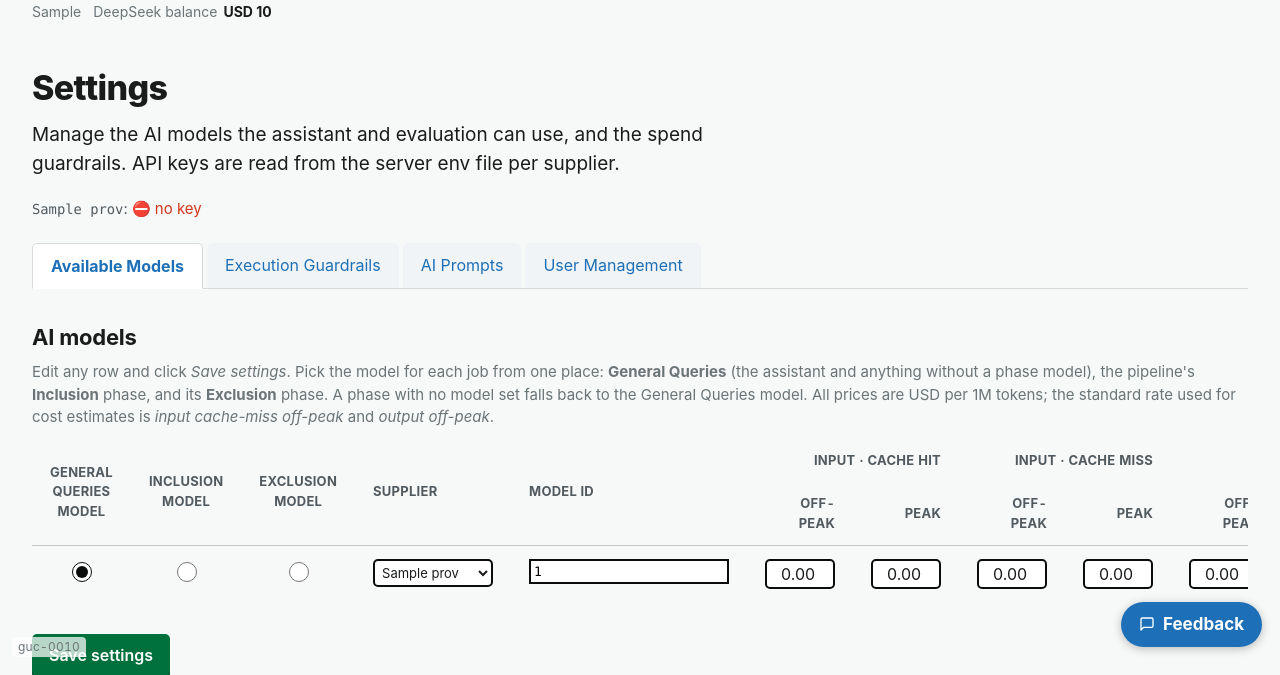
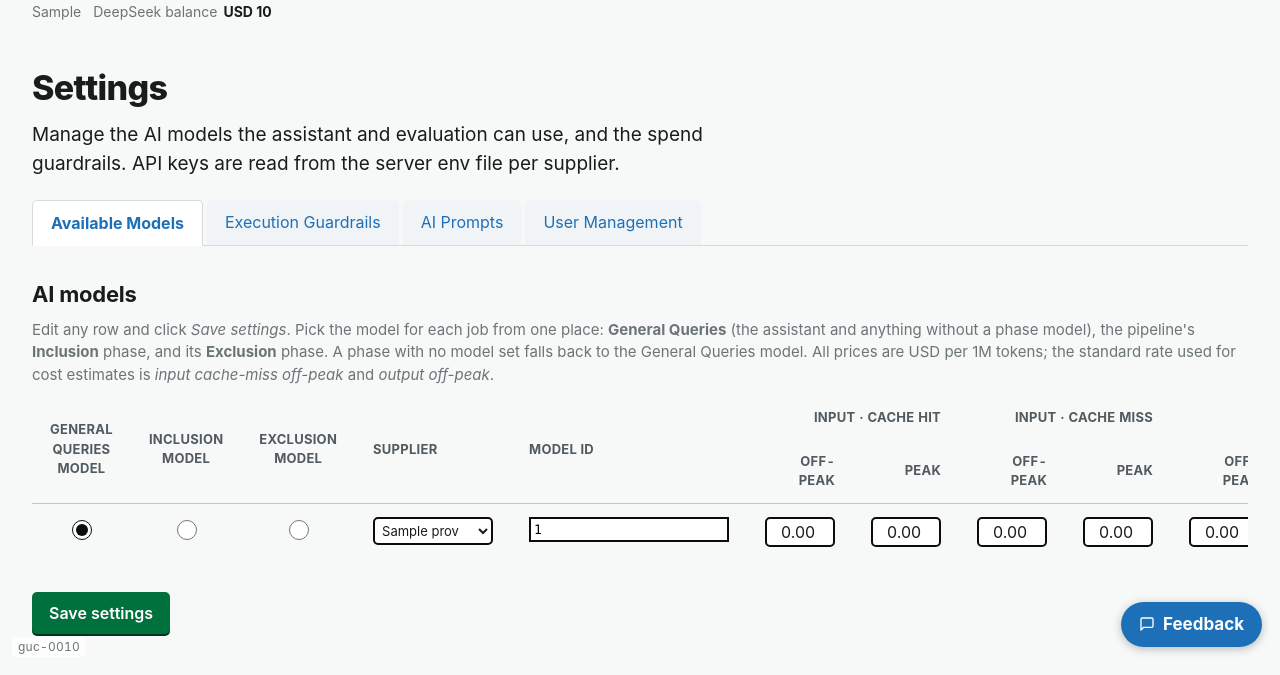
Before and after one commit to Underwoodt/gov-uk-corpus, a FastAPI app: template webapp/templates/settings.html in a window 1280 px wide. Shown: the part 135-810 px from the top of the page. Run offline with FastAPI, Linux system fonts and the light colour scheme; the template is opened without the code that fills it: most values are stand-ins (such as "Sample title", 1, 10 or a date in 2020); some libraries are stand-ins or nearby versions.

Commit message:
guc-0010: remove per-supplier key-found line and the DeepSeek peak-hours link
Co-Authored-By: Claude Opus 4.8 <noreply@anthropic.com>

```diff
--- a/webapp/templates/settings.html
+++ b/webapp/templates/settings.html
@@ -8,12 +8,6 @@
   <h1>Settings</h1>
   <p class="lede" style="margin:0 0 20px;">Manage the AI models the assistant and evaluation can use, and the
     spend guardrails. API keys are read from the server env file per supplier.</p>
-  <p class="secondary" style="margin:0 0 20px;">
-    {% for prov, has in provider_keys.items() %}
-    <code>{{ prov }}</code>: {% if has %}<span style="color:var(--green);">✅ key found</span>{% else %}
-    <span style="color:#d4351c;">⛔ no key</span>{% endif %}{{ "&nbsp;·&nbsp;" | safe if not loop.last }}
-    {% endfor %}
-  </p>
 
   <div class="tabs" role="tablist" style="margin:22px 0 22px;">
     <a href="#" class="stab current" data-tab="models">Available Models</a>
@@ -121,7 +115,7 @@
     <p class="hint" style="margin:0 0 10px;">Set which hours of the week each supplier treats as peak (UTC).
       Cost calculations use this to choose the peak or off-peak token rate.</p>
     <ul style="list-style:none;padding:0;margin:0;">
-      {% for prov in providers %}
+      {% for prov in providers if prov != 'deepseek' %}
       <li style="margin:0 0 6px;">
         <a href="{{ url_for('peak_schedule_page', provider=prov) }}"><strong>{{ prov }}</strong> — edit peak hours</a>
       </li>
```
